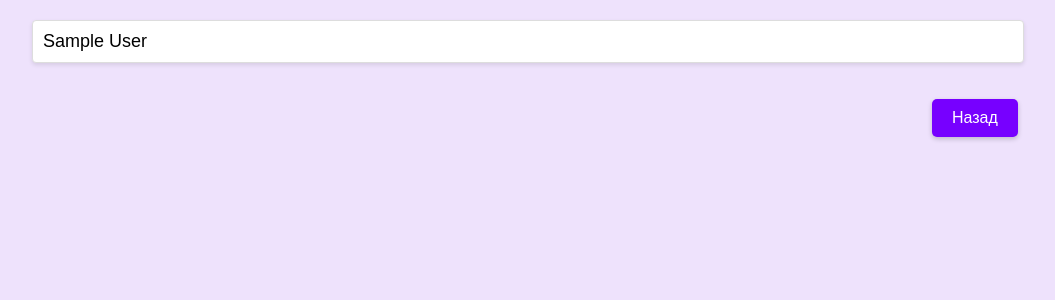
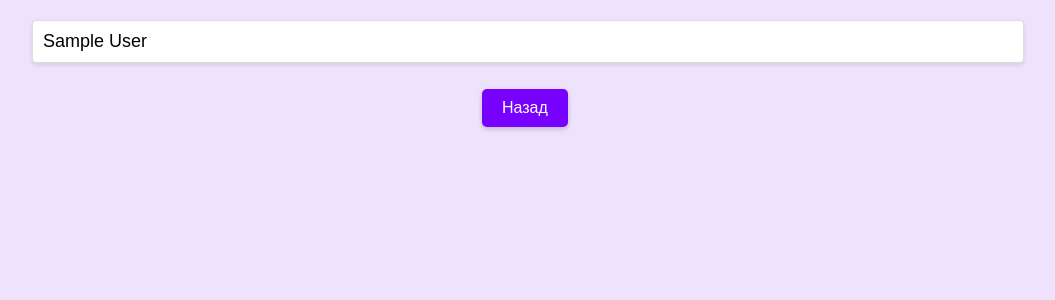
Before and after one commit to KoroLev2512/Shopping-list-prioritizing, a Django app: page /result in a window 1280 px wide. Shown: the part 106-406 px from the top of the page, without its empty margins (112-1167 px from the left). Run offline with Django 5.2, Linux system fonts and the light colour scheme; tables that the repository leaves empty hold one stand-in row (values such as "Sample post").

Commit message:
правки фронта

```diff
--- a/add_product/templates/home.html
+++ b/add_product/templates/home.html
@@ -134,7 +134,7 @@ button.disabled {
         <form action="{% url 'home' %}" method="post">
         {% csrf_token %}
         <input type="hidden" name="empty_cart" value="true">
-        <button type="submit" style="background-color: #f44336; margin-bottom: 100px;">Очистить корзину</button>
+        <button type="submit" style="background-color: #f44336;margin">Очистить корзину</button>
     </form>
         <ul>
             {% for good in goods %}
--- a/add_product/templates/result.html
+++ b/add_product/templates/result.html
@@ -53,8 +53,8 @@
             color: white;
             font-size: 16px;
             cursor: pointer;
-            margin-top: 20px;
-            margin-left: 900px;
+            margin-top: 10px;
+            margin-left: 450px;
             transition: background-color 0.3s;
             box-shadow: 0 2px 5px rgba(0,0,0,0.2);
         }
--- a/add_product/templates/user.html
+++ b/add_product/templates/user.html
@@ -110,7 +110,7 @@
         <link rel="stylesheet" href="{% static "css/style.css" %}" />
 </head>
 <body>
-    {% if name in users%}
+    {% if name != 'Семья'%}
         <h1>Добро пожаловать, {{ name }}!</h1>
     {% else %}
         <h1>Товары для всей семьи!</h1>
```
